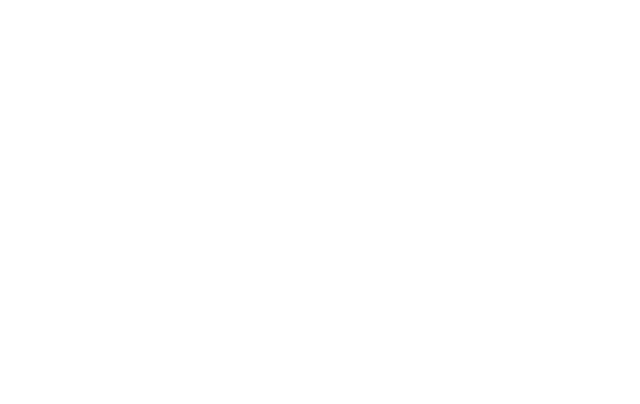
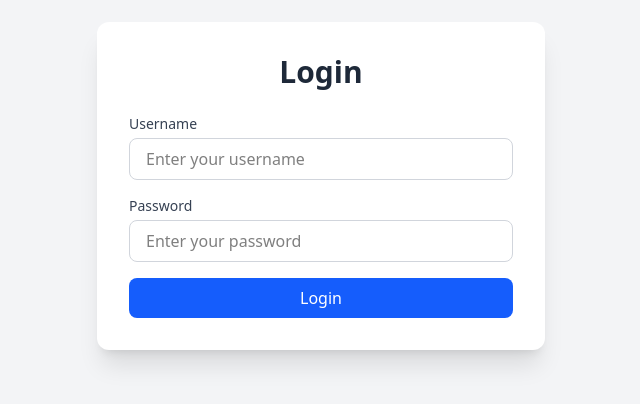
Before and after one commit to Gideon-Buba/task-project, a React (Vite) app in the folder frontend/: page /login in a window 1280 px wide. Before the commit this address had no page. Shown: the part 214-618 px from the top of the page, without its empty margins (319-959 px from the left). Built offline with nearby package versions, Linux system fonts and the light colour scheme.

Commit message:
auth wip

```diff
--- a/frontend/src/App.tsx
+++ b/frontend/src/App.tsx
@@ -4,12 +4,19 @@ import Layout from "./components/Layout";
 import Dashboard from "./components/Dashboard";
 import Calendar from "./pages/CalendarPage";
 import Notifications from "./pages/NotificationsPage";
+import Login from "./pages/LoginPage";
+import Register from "./pages/RegisterPage"; // ✅ Import Register page
 import "./App.css";
 
 const App: React.FC = () => {
   return (
     <Router>
       <Routes>
+        {/* Public Routes */}
+        <Route path="/login" element={<Login />} />
+        <Route path="/register" element={<Register />} />
+
+        {/* Protected Routes */}
         <Route path="/" element={<Layout />}>
           <Route path="dashboard" element={<Dashboard />} />
           <Route path="calendar" element={<Calendar />} />
--- /dev/null
+++ b/frontend/src/api/authApi.ts
@@ -0,0 +1,19 @@
+import axios from "axios";
+
+const API_BASE_URL = "http://localhost:3000/api/auth";
+
+export const login = async (credentials: {
+  username: string;
+  password: string;
+}) => {
+  const response = await axios.post(`${API_BASE_URL}/login`, credentials);
+  return response.data;
+};
+
+export const register = async (userData: {
+  username: string;
+  password: string;
+}) => {
+  const response = await axios.post(`${API_BASE_URL}/register`, userData);
+  return response.data;
+};
--- a/frontend/src/api/taskApi.ts
+++ b/frontend/src/api/taskApi.ts
@@ -20,7 +20,7 @@ export const getTasks = async (): Promise<Task[]> => {
   try {
     const response = await axios.get(`${API_BASE_URL}/tasks`);
     // Transform the response data to ensure proper Date objects
-    return response.data.map((task: any) => {
+    return response.data.map((task: Task) => {
       const dueDateTime = new Date(`${task.dueDate}T${task.dueTime}:00`);
       return {
         id: task.id, // Make sure to include the ID
--- /dev/null
+++ b/frontend/src/pages/LoginPage.tsx
@@ -0,0 +1,93 @@
+import React, { useState } from "react";
+import { motion } from "framer-motion";
+import { useNavigate } from "react-router-dom";
+import { login } from "../api/authApi";
+
+const Login: React.FC = () => {
+  const [username, setUsername] = useState("");
+  const [password, setPassword] = useState("");
+  const [error, setError] = useState<string | null>(null);
+  const [isLoading, setIsLoading] = useState(false);
+  const navigate = useNavigate();
+
+  const handleLogin = async (e: React.FormEvent) => {
+    e.preventDefault();
+    setIsLoading(true);
+    setError(null);
+
+    try {
+      const { token } = await login({ username, password });
+      localStorage.setItem("token", token); // Store JWT token
+      navigate("/dashboard"); // Redirect to dashboard
+    } catch {
+      setError("Invalid username or password");
+    } finally {
+      setIsLoading(false);
+    }
+  };
+
+  return (
+    <div className="min-h-screen flex items-center justify-center bg-gray-100">
+      <motion.div
+        initial={{ opacity: 0, scale: 0.9 }}
+        animate={{ opacity: 1, scale: 1 }}
+        transition={{ duration: 0.5 }}
+        className="bg-white rounded-xl p-8 w-full max-w-md shadow-xl"
+      >
+        <h2 className="text-3xl font-bold text-gray-800 mb-6 text-center">
+          Login
+        </h2>
+        {error && (
+          <motion.div
+            initial={{ opacity: 0 }}
+            animate={{ opacity: 1 }}
+            className="mb-4 p-3 bg-red-100 text-red-600 rounded-lg text-center"
+          >
+            {error}
+          </motion.div>
+        )}
+        <form onSubmit={handleLogin} className="space-y-4">
+          <div>
+            <label className="block text-sm font-medium text-gray-700 mb-1">
+              Username
+            </label>
+            <input
+              type="text"
+              value={username}
+              onChange={(e) => setUsername(e.target.value)}
+              className="w-full px-4 py-2 border border-gray-300 rounded-lg focus:outline-none focus:ring-2 focus:ring-blue-500"
+              placeholder="Enter your username"
+              required
+            />
+          </div>
+          <div>
+            <label className="block text-sm font-medium text-gray-700 mb-1">
+              Password
+            </label>
+            <input
+              type="password"
+              value={password}
+              onChange={(e) => setPassword(e.target.value)}
+              className="w-full px-4 py-2 border border-gray-300 rounded-lg focus:outline-none focus:ring-2 focus:ring-blue-500"
+              placeholder="Enter your password"
+              required
+            />
+          </div>
+          <motion.button
+            type="submit"
+            whileHover={{ scale: 1.05 }}
+            whileTap={{ scale: 0.95 }}
+            disabled={isLoading}
+            className={`w-full px-4 py-2 bg-blue-600 text-white rounded-lg hover:bg-blue-700 transition ${
+              isLoading ? "opacity-50 cursor-not-allowed" : ""
+            }`}
+          >
+            {isLoading ? "Logging in..." : "Login"}
+          </motion.button>
+        </form>
+      </motion.div>
+    </div>
+  );
+};
+
+export default Login;
--- /dev/null
+++ b/frontend/src/pages/RegisterPage.tsx
@@ -0,0 +1,68 @@
+import React, { useState } from "react";
+import { register } from "../api/authApi";
+import { useNavigate } from "react-router-dom";
+
+const Register: React.FC = () => {
+  const [username, setUsername] = useState("");
+  const [password, setPassword] = useState("");
+  const [error, setError] = useState<string | null>(null);
+  const [isLoading, setIsLoading] = useState(false);
+  const navigate = useNavigate();
+
+  const handleRegister = async (e: React.FormEvent) => {
+    e.preventDefault();
+    setIsLoading(true);
+    setError(null);
+
+    try {
+      await register({ username, password });
+      navigate("/login");
+    } catch {
+      setError("Registration failed");
+    } finally {
+      setIsLoading(false);
+    }
+  };
+
+  return (
+    <div className="min-h-screen flex items-center justify-center bg-gray-100">
+      <div className="bg-white p-8 rounded-xl shadow-xl w-full max-w-md">
+        <h2 className="text-3xl font-bold mb-6 text-center">Register</h2>
+        {error && (
+          <div className="mb-4 p-3 bg-red-100 text-red-600 rounded-lg text-center">
+            {error}
+          </div>
+        )}
+        <form onSubmit={handleRegister} className="space-y-4">
+          <input
+            type="text"
+            placeholder="Username"
+            className="w-full px-4 py-2 border border-gray-300 rounded-lg"
+            value={username}
+            onChange={(e) => setUsername(e.target.value)}
+            required
+          />
+          <input
+            type="password"
+            placeholder="Password"
+            className="w-full px-4 py-2 border border-gray-300 rounded-lg"
+            value={password}
+            onChange={(e) => setPassword(e.target.value)}
+            required
+          />
+          <button
+            type="submit"
+            disabled={isLoading}
+            className={`w-full bg-blue-600 text-white py-2 rounded-lg hover:bg-blue-700 transition ${
+              isLoading ? "opacity-50 cursor-not-allowed" : ""
+            }`}
+          >
+            {isLoading ? "Registering..." : "Register"}
+          </button>
+        </form>
+      </div>
+    </div>
+  );
+};
+
+export default Register;
```
